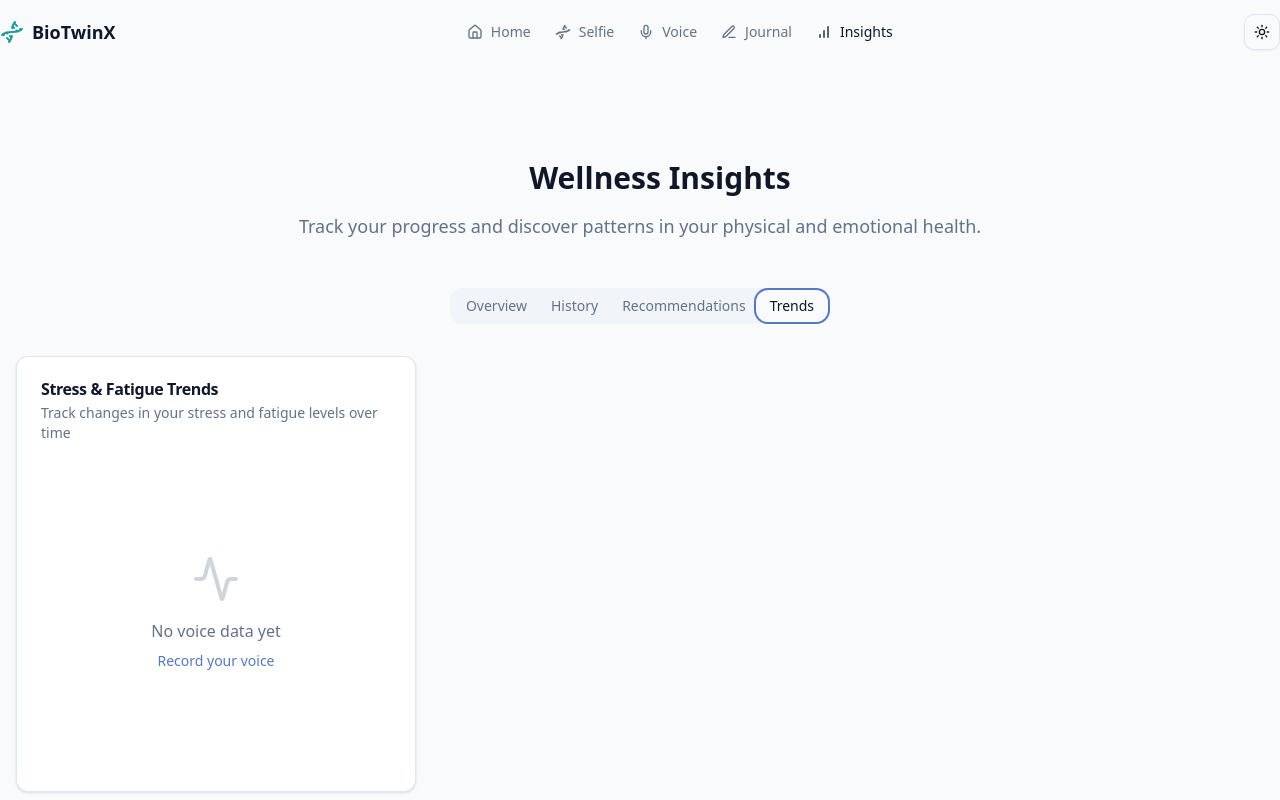
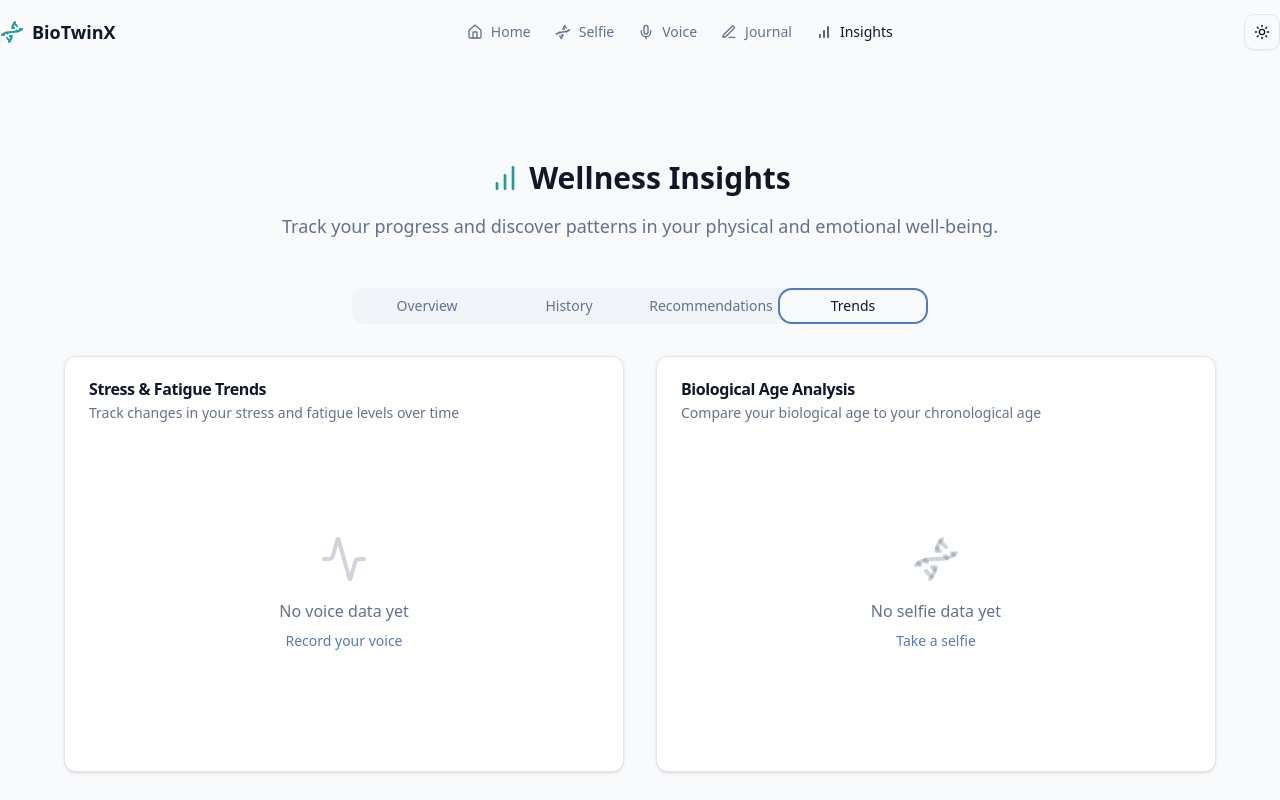
Before and after one commit to Seavleu/biotwinx, a Next.js app: page /insights in a window 1280 px wide. Both pictures are taken after a click on the tab "Trends". Shown: the top 800 px of the page. Built offline with nearby package versions, Linux system fonts and the light colour scheme.

Commit message:
faet: implemented the emotional distribution and formatted the whole document

```diff
--- a/app/insights/page.tsx
+++ b/app/insights/page.tsx
@@ -1,23 +1,20 @@
 "use client"
 
-import {useEffect, useState} from 'react'
-import {motion} from 'framer-motion'
-import {GradientBackground} from '@/components/ui/gradient-background'
-import {Card, CardContent, CardHeader, CardTitle, CardDescription, CardFooter} from '@/components/ui/card'
-import {Tabs, TabsList, TabsTrigger, TabsContent} from '@/components/ui/tabs'
+import { useEffect, useState } from "react"
+import { motion } from "framer-motion"
+import { Button } from "@/components/ui/button"
+import { Card, CardContent, CardHeader, CardTitle, CardDescription, CardFooter } from "@/components/ui/card"
+import { Tabs, TabsContent, TabsList, TabsTrigger } from "@/components/ui/tabs"
 import { ScrollArea } from "@/components/ui/scroll-area"
-import {Button} from '@/components/ui/button'
-import {useBioTwinXStore} from '@/lib/store'
-import {generateWellnessAdvice} from '@/lib/ai-utils'
-import Link from 'next/link'
-import { Activity, Calendar, Check, Dna, Heart, Loader2, Mic, PenLine, ThumbsUp, Timer } from 'lucide-react'
-import { format, parseISO } from 'date-fns'
-
+import { BarChart, Activity, Heart, Calendar, Dna, Mic, PenLine, Check, Timer, ThumbsUp } from "lucide-react"
+import { GradientBackground } from "@/components/ui/gradient-background"
+import { useBioTwinXStore } from "@/lib/store"
+import { generateWellnessAdvice } from "@/lib/ai-utils"
+import { format, parseISO, differenceInDays } from "date-fns"
 import { BarChart as RechartsBarChart, Bar, XAxis, YAxis, CartesianGrid, Tooltip, ResponsiveContainer, LineChart, Line } from "recharts"
 
-
 export default function InsightsPage() {
-    const [activeTab, setActiveTab] =useState("overview")
+  const [activeTab, setActiveTab] = useState("overview")
   const [isGeneratingAdvice, setIsGeneratingAdvice] = useState(false)
 
   const {
@@ -118,6 +115,7 @@ export default function InsightsPage() {
       tired: "bg-purple-500",
       neutral: "bg-gray-500"
     }
+
     return emotionColors[emotion] || "bg-gray-500"
   }
 
@@ -138,7 +136,7 @@ export default function InsightsPage() {
     }
   }
 
-    // TODO: prepare mockup daa for charts
+  // Prepare data for charts
   const prepareStressData = () => {
     if (voiceEntries.length === 0) return []
 
@@ -174,12 +172,11 @@ export default function InsightsPage() {
     }))
   }
 
-    const hasData = selfieEntries.length > 0 || voiceEntries.length > 0 || journalEntries.length > 0
-
+  const hasData = journalEntries.length > 0 || voiceEntries.length > 0 || selfieEntries.length > 0
 
   return (
     <div className="relative min-h-screen pb-16">
-        <GradientBackground variant="accent" intensity="light" />
+      <GradientBackground variant="primary" intensity="light" />
 
       <div className="container pt-12 md:pt-16">
         <motion.div
@@ -189,27 +186,27 @@ export default function InsightsPage() {
           variants={fadeIn}
         >
           <div className="flex items-center justify-center mb-4">
-                    <div className="h-8 w-8 text-accent mr-2" />
+            <BarChart className="h-8 w-8 text-accent mr-2" />
             <h1 className="text-3xl font-bold">Wellness Insights</h1>
           </div>
           <p className="text-muted-foreground text-lg">
-                    Track your progress and discover patterns in your physical and emotional health.
+            Track your progress and discover patterns in your physical and emotional well-being.
           </p>
         </motion.div>
 
         <Tabs
-             defaultValue='overview'
+          defaultValue="overview"
           value={activeTab}
           onValueChange={setActiveTab}
-             className='mx-w-6xl mx-auto'
+          className="max-w-6xl mx-auto"
         >
           <motion.div
             initial="hidden"
             animate="visible"
             variants={fadeIn}
-                 className='mb-8 flex justify-center'
+            className="flex justify-center mb-8"
           >
-                    <TabsList>
+            <TabsList className="grid grid-cols-4 w-full max-w-xl">
               <TabsTrigger value="overview">Overview</TabsTrigger>
               <TabsTrigger value="history">History</TabsTrigger>
               <TabsTrigger value="recommendations">Recommendations</TabsTrigger>
@@ -217,21 +214,18 @@ export default function InsightsPage() {
             </TabsList>
           </motion.div>
 
-                {/* TODO: Overview Tabs */}
-                <TabsContent value="overview" className='space-y-8'>
+          <TabsContent value="overview" className="space-y-8">
             <motion.div
               initial="hidden"
               animate="visible"
               variants={staggerContainer}
-                        className='grid grid-cols-1 md:grid-cols-2 lg:grid-cols-3 gap-6'
+              className="grid grid-cols-1 md:grid-cols-3 gap-6"
             >
-                        <motion.div
-                            variants={fadeIn}
-                        >
+              <motion.div variants={fadeIn}>
                 <Card>
-                                <CardHeader className='pb-2'>
-                                    <CardTitle className='flex items-center gap-2 text-sm font-medium'>
-                                        <Dna className="h-4 w-4 text-accent mr-2"/>
+                  <CardHeader className="pb-2">
+                    <CardTitle className="text-sm font-medium flex items-center">
+                      <Dna className="h-4 w-4 mr-2" />
                       Bio Age
                     </CardTitle>
                   </CardHeader>
@@ -258,9 +252,7 @@ export default function InsightsPage() {
                   </CardContent>
                 </Card>
               </motion.div>
-                    </motion.div>
 
-                    {/* Record stress level */}
               <motion.div variants={fadeIn}>
                 <Card>
                   <CardHeader className="pb-2">
@@ -299,7 +291,6 @@ export default function InsightsPage() {
                 </Card>
               </motion.div>
 
-                    {/* Mood  */}
               <motion.div variants={fadeIn}>
                 <Card>
                   <CardHeader className="pb-2">
@@ -333,8 +324,8 @@ export default function InsightsPage() {
                   </CardContent>
                 </Card>
               </motion.div>
+            </motion.div>
 
-                    {/* Recent journal entries */}
             <motion.div
               initial="hidden"
               animate="visible"
@@ -409,8 +400,7 @@ export default function InsightsPage() {
             </motion.div>
           </TabsContent>
 
-                {/* TODO: user history */}
-                <TabsContent value="history" className='space-y-8'>
+          <TabsContent value="history" className="space-y-8">
             <motion.div
               initial="hidden"
               animate="visible"
@@ -459,8 +449,8 @@ export default function InsightsPage() {
               </Card>
             </motion.div>
           </TabsContent>
-                {/* TODO: recommendations */}
-                <TabsContent value="recommendations" className='space-y-8'>
+
+          <TabsContent value="recommendations" className="space-y-8">
             <motion.div
               initial="hidden"
               animate="visible"
@@ -547,13 +537,13 @@ export default function InsightsPage() {
               </Card>
             </motion.div>
           </TabsContent>
-                {/* TODO: trends chart*/}
-                <TabsContent value="trends" className='space-y-8'>
+
+          <TabsContent value="trends" className="space-y-8">
             <motion.div
               initial="hidden"
               animate="visible"
               variants={staggerContainer}
-                        className='grid grid-cols-1 md:grid-cols-2 lg:grid-cols-3 gap-6'
+              className="grid grid-cols-1 md:grid-cols-2 gap-8"
             >
               <motion.div variants={fadeIn}>
                 <Card>
@@ -587,6 +577,71 @@ export default function InsightsPage() {
                   </CardContent>
                 </Card>
               </motion.div>
+
+              <motion.div variants={fadeIn}>
+                <Card>
+                  <CardHeader>
+                    <CardTitle>Biological Age Analysis</CardTitle>
+                    <CardDescription>
+                      Compare your biological age to your chronological age
+                    </CardDescription>
+                  </CardHeader>
+                  <CardContent>
+                    {selfieEntries.length > 0 ? (
+                      <ResponsiveContainer width="100%\" height={300}>
+                        <BarChart data={prepareBioAgeData()} margin={{ top: 5, right: 20, left: 0, bottom: 5 }}>
+                          <CartesianGrid strokeDasharray="3 3" />
+                          <XAxis dataKey="date" />
+                          <YAxis />
+                          <Tooltip />
+                          <Bar dataKey="bioAge" fill="hsl(var(--accent))" name="Biological Age" />
+                          <Bar dataKey="chronologicalAge" fill="hsl(var(--primary))" name="Chronological Age" />
+                        </BarChart>
+                      </ResponsiveContainer>
+                    ) : (
+                      <div className="flex flex-col items-center justify-center h-[300px] text-center">
+                        <Dna className="h-12 w-12 text-muted-foreground/30 mb-4" />
+                        <p className="text-muted-foreground">No selfie data yet</p>
+                        <Button variant="link" asChild>
+                          <a href="/selfie">Take a selfie</a>
+                        </Button>
+                      </div>
+                    )}
+                  </CardContent>
+                </Card>
+              </motion.div>
+
+              <motion.div variants={fadeIn} className="md:col-span-2">
+                <Card>
+                  <CardHeader>
+                    <CardTitle>Emotional Distribution</CardTitle>
+                    <CardDescription>
+                      Breakdown of your emotional states from journal entries
+                    </CardDescription>
+                  </CardHeader>
+                  <CardContent>
+                    {journalEntries.length > 0 ? (
+                      <ResponsiveContainer width="100%\" height={300}>
+                        <BarChart data={prepareEmotionData()} margin={{ top: 5, right: 20, left: 0, bottom: 5 }}>
+                          <CartesianGrid strokeDasharray="3 3" />
+                          <XAxis dataKey="emotion" />
+                          <YAxis />
+                          <Tooltip />
+                          <Bar dataKey="count" fill="hsl(var(--chart-1))" name="Frequency" />
+                        </BarChart>
+                      </ResponsiveContainer>
+                    ) : (
+                      <div className="flex flex-col items-center justify-center h-[300px] text-center">
+                        <PenLine className="h-12 w-12 text-muted-foreground/30 mb-4" />
+                        <p className="text-muted-foreground">No journal entries yet</p>
+                        <Button variant="link" asChild>
+                          <a href="/journal">Write your first entry</a>
+                        </Button>
+                      </div>
+                    )}
+                  </CardContent>
+                </Card>
+              </motion.div>
             </motion.div>
           </TabsContent>
         </Tabs>
```
Lines whose indentation alone changed are shown as unchanged.
